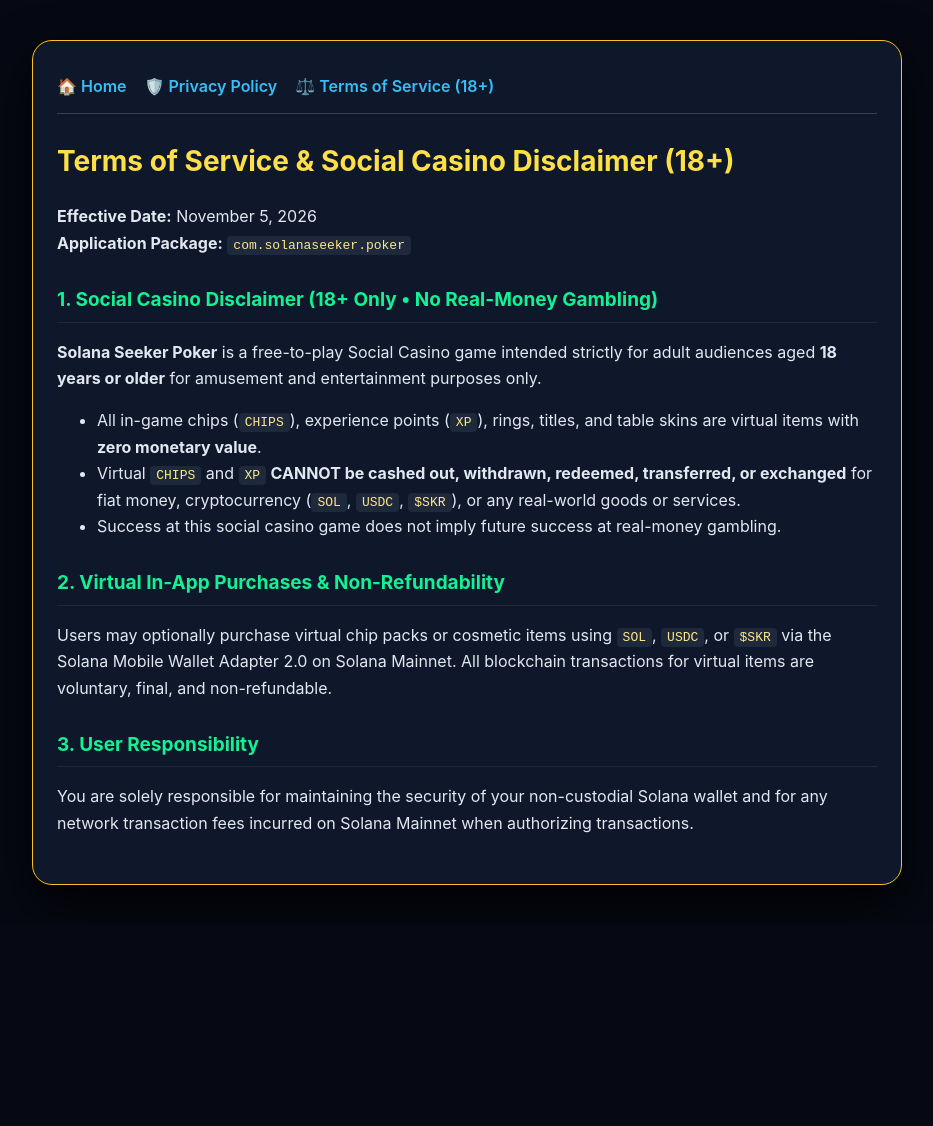
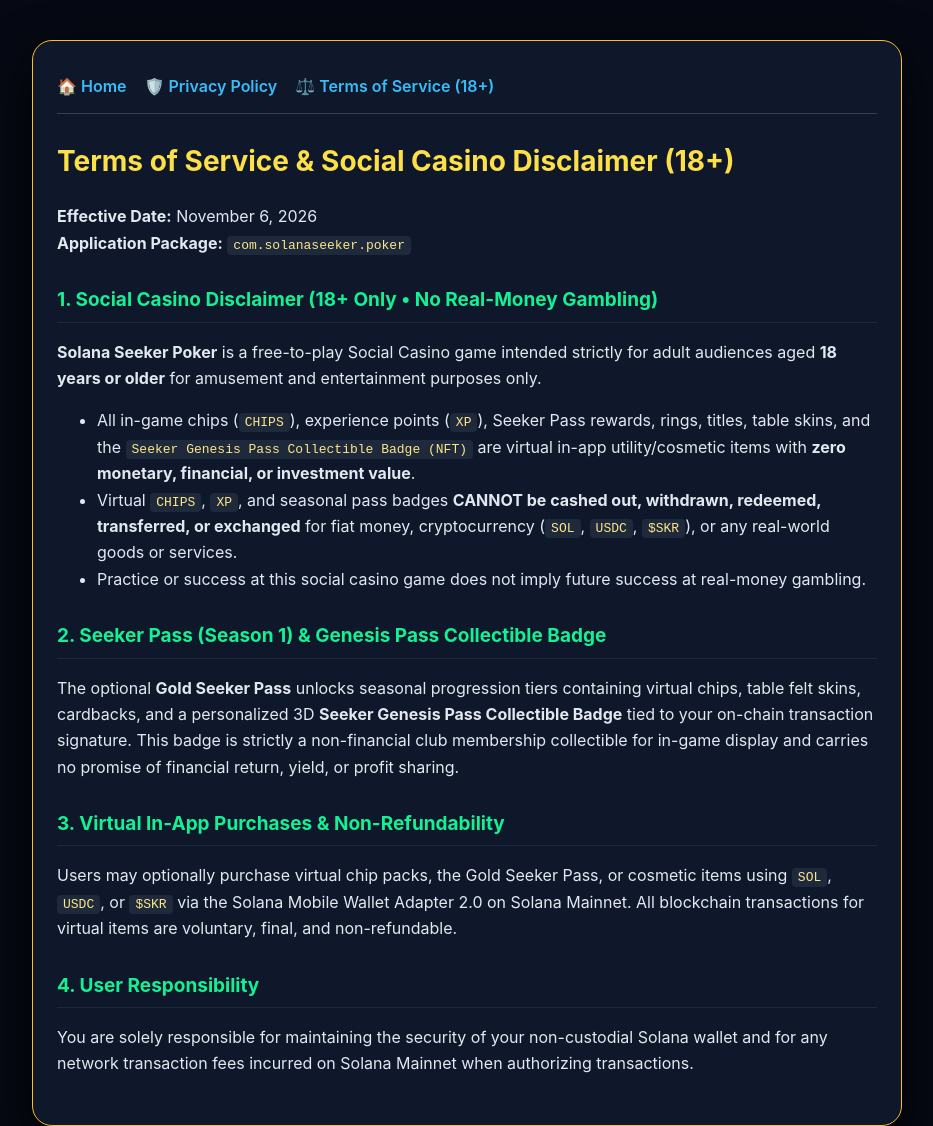
Before and after one commit to dragondex94-ops/solana-seeker-poker, a plain HTML site: page terms.html in a window 1280 px wide. Shown: the top 1126 px of the page, without its empty margins (173-1106 px from the left). Before the commit the page ends 925 px from the top, so only its background shows below. Drawn offline with Linux system fonts and the light colour scheme.

Commit message:
Add files via upload

```diff
--- a/terms.html
+++ b/terms.html
@@ -8,7 +8,7 @@
   body {
     margin: 0; padding: 0;
     background: #060913; color: #e2e8f0;
-    font-family: -apple-system, BlinkMacSystemFont, 'Segoe UI', Roboto, sans-serif;
+    font-family: -apple-system, BlinkMacSystemFont, "Segoe UI", Roboto, sans-serif;
     line-height: 1.65;
   }
   .container {
@@ -23,12 +23,12 @@
   .badge {
     display: inline-block; padding: 4px 10px; border-radius: 999px;
     background: rgba(20, 241, 149, 0.15); border: 1px solid #14F195;
-    color: #14F195; font-size: 12px; font-weight: 700; margin-right: 8px;
+    color: #14F195; font-size: 12px; font-weight: 700; margin-right: 8px; margin-bottom: 6px;
   }
   .nav { margin-bottom: 24px; padding-bottom: 14px; border-bottom: 1px solid #334155; display: flex; gap: 18px; flex-wrap: wrap; }
   .card { background: #020617; border: 1px solid #334155; border-radius: 12px; padding: 16px; margin-top: 14px; }
   code { background: #1e293b; padding: 2px 6px; border-radius: 4px; color: #fde68a; }
-</style>
+  </style>
 </head>
 <body>
   <div class="container">
@@ -38,21 +38,24 @@
       <a href="terms.html">⚖️ Terms of Service (18+)</a>
     </div>
     <h1>Terms of Service &amp; Social Casino Disclaimer (18+)</h1>
-    <p><strong>Effective Date:</strong> November 5, 2026<br/>
+    <p><strong>Effective Date:</strong> November 6, 2026<br/>
     <strong>Application Package:</strong> <code>com.solanaseeker.poker</code></p>
 
     <h2>1. Social Casino Disclaimer (18+ Only • No Real-Money Gambling)</h2>
     <p><strong>Solana Seeker Poker</strong> is a free-to-play Social Casino game intended strictly for adult audiences aged <strong>18 years or older</strong> for amusement and entertainment purposes only.</p>
     <ul>
-      <li>All in-game chips (<code>CHIPS</code>), experience points (<code>XP</code>), rings, titles, and table skins are virtual items with <strong>zero monetary value</strong>.</li>
-      <li>Virtual <code>CHIPS</code> and <code>XP</code> <strong>CANNOT be cashed out, withdrawn, redeemed, transferred, or exchanged</strong> for fiat money, cryptocurrency (<code>SOL</code>, <code>USDC</code>, <code>$SKR</code>), or any real-world goods or services.</li>
-      <li>Success at this social casino game does not imply future success at real-money gambling.</li>
+      <li>All in-game chips (<code>CHIPS</code>), experience points (<code>XP</code>), Seeker Pass rewards, rings, titles, table skins, and the <code>Seeker Genesis Pass Collectible Badge (NFT)</code> are virtual in-app utility/cosmetic items with <strong>zero monetary, financial, or investment value</strong>.</li>
+      <li>Virtual <code>CHIPS</code>, <code>XP</code>, and seasonal pass badges <strong>CANNOT be cashed out, withdrawn, redeemed, transferred, or exchanged</strong> for fiat money, cryptocurrency (<code>SOL</code>, <code>USDC</code>, <code>$SKR</code>), or any real-world goods or services.</li>
+      <li>Practice or success at this social casino game does not imply future success at real-money gambling.</li>
     </ul>
 
-    <h2>2. Virtual In-App Purchases &amp; Non-Refundability</h2>
-    <p>Users may optionally purchase virtual chip packs or cosmetic items using <code>SOL</code>, <code>USDC</code>, or <code>$SKR</code> via the Solana Mobile Wallet Adapter 2.0 on Solana Mainnet. All blockchain transactions for virtual items are voluntary, final, and non-refundable.</p>
+    <h2>2. Seeker Pass (Season 1) &amp; Genesis Pass Collectible Badge</h2>
+    <p>The optional <strong>Gold Seeker Pass</strong> unlocks seasonal progression tiers containing virtual chips, table felt skins, cardbacks, and a personalized 3D <strong>Seeker Genesis Pass Collectible Badge</strong> tied to your on-chain transaction signature. This badge is strictly a non-financial club membership collectible for in-game display and carries no promise of financial return, yield, or profit sharing.</p>
 
-    <h2>3. User Responsibility</h2>
+    <h2>3. Virtual In-App Purchases &amp; Non-Refundability</h2>
+    <p>Users may optionally purchase virtual chip packs, the Gold Seeker Pass, or cosmetic items using <code>SOL</code>, <code>USDC</code>, or <code>$SKR</code> via the Solana Mobile Wallet Adapter 2.0 on Solana Mainnet. All blockchain transactions for virtual items are voluntary, final, and non-refundable.</p>
+
+    <h2>4. User Responsibility</h2>
     <p>You are solely responsible for maintaining the security of your non-custodial Solana wallet and for any network transaction fees incurred on Solana Mainnet when authorizing transactions.</p>
   </div>
 </body>
```
Also changed, not shown: index.html (+10 -7 lines), privacy.html (+8 -8 lines).
